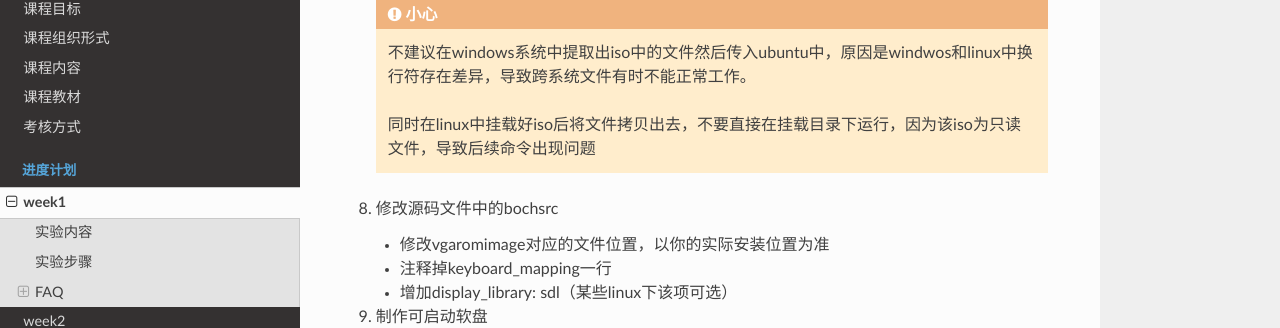
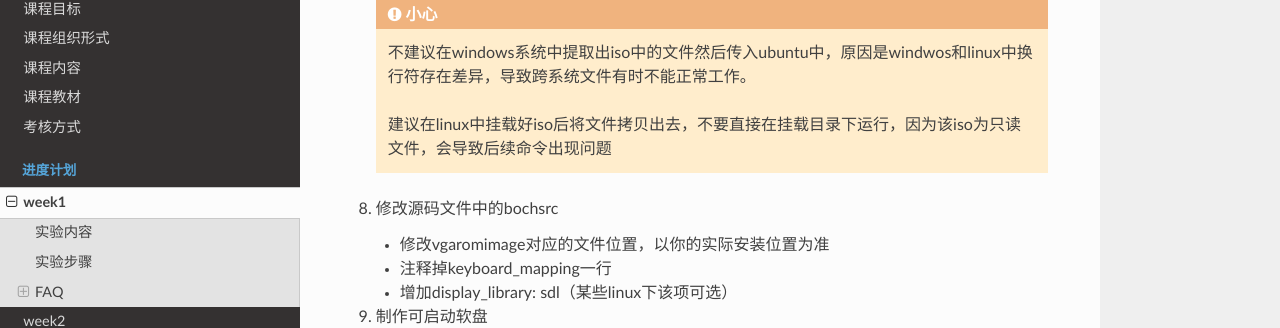
Before and after one commit to codefuturedalao/whu_os_ex_2021, a Sphinx documentation site: the page built from source/week1.md, in a window 1280 px wide and 900 px high, scrolled down 1992 px. Shown: the part 143-471 px from the top of the window. Built offline with Sphinx 7.4.7 and the Read the Docs theme 2.0.0, drawn with Linux system fonts in a browser that asks for light colours; pages that are not in the unit, such as notebooks, are missing from menus.

Commit message:
update week1.md

````diff
--- a/source/week1.md
+++ b/source/week1.md
@@ -114,7 +114,7 @@
 
 	不建议在windows系统中提取出iso中的文件然后传入ubuntu中，原因是windwos和linux中换行符存在差异，导致跨系统文件有时不能正常工作。
 
-	同时在linux中挂载好iso后将文件拷贝出去，不要直接在挂载目录下运行，因为该iso为只读文件，导致后续命令出现问题
+	建议在linux中挂载好iso后将文件拷贝出去，不要直接在挂载目录下运行，因为该iso为只读文件，会导致后续命令出现问题
 	```
 
 8. 修改源码文件中的bochsrc
````
